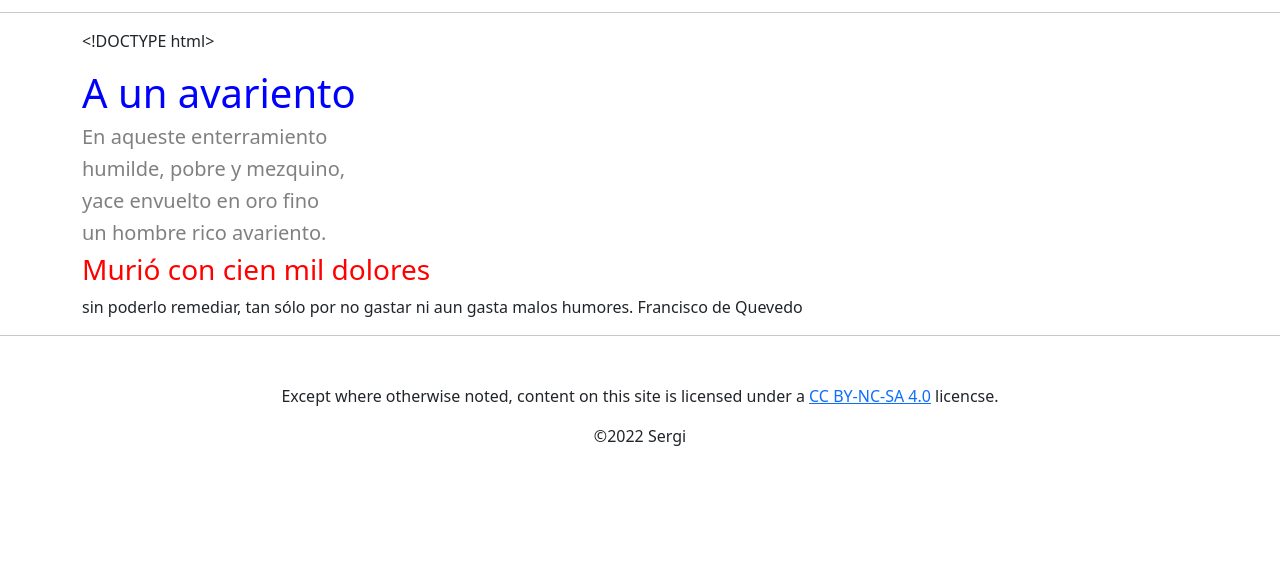
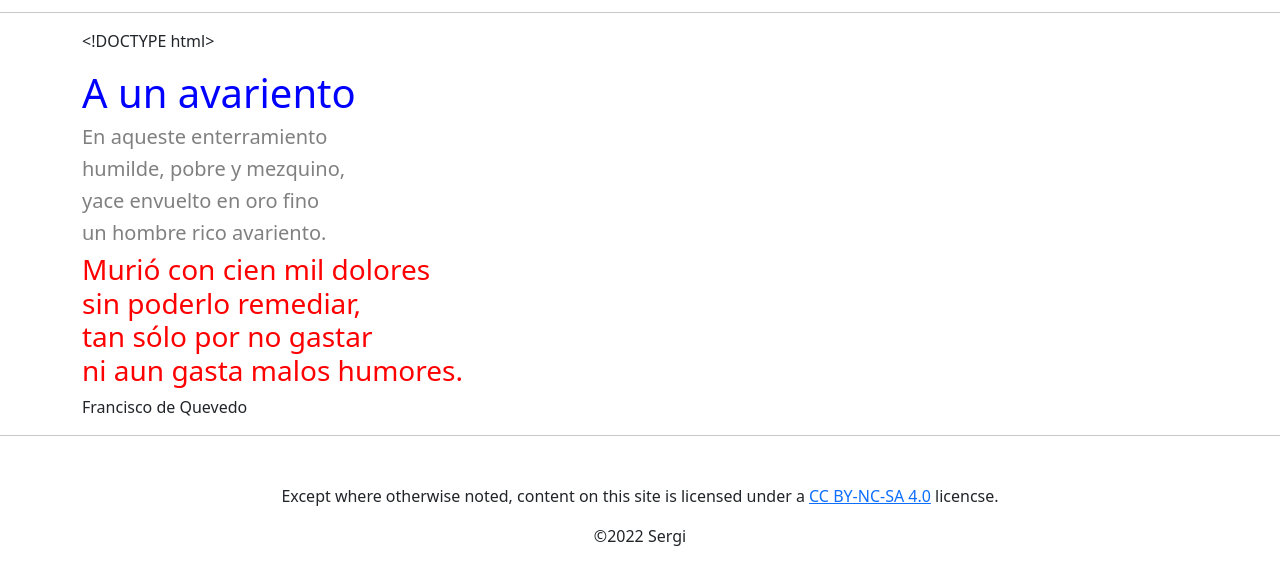
Before and after one commit to piquer1337/smx-8-jekyll, a Jekyll site: the page daw-2210/2.html, which Jekyll copies as it is, in a window 1280 px wide, cut to the strip 104-689 px from the top of the page. Built offline with Jekyll 4.4.1, drawn with Linux system fonts in a browser that asks for light colours; nearby versions of some CDN libraries; our own code applies the rules of GitHub Pages for plain Markdown files.

Commit message:
aaaaaaaaaa

```diff
--- a/daw-2210/2.html
+++ b/daw-2210/2.html
@@ -14,10 +14,10 @@
 <h2>yace envuelto en oro fino</h2>
 <h2>un hombre rico avariento.</h2>
 
-<h3 class="rojo">Murió con cien mil dolores</h3>
-sin poderlo remediar,
-tan sólo por no gastar
-ni aun gasta malos humores.
+<h3 class="rojo">Murió con cien mil dolores<br>
+sin poderlo remediar,<br>
+tan sólo por no gastar<br>
+ni aun gasta malos humores.</h3>
 Francisco de Quevedo
 
 </body>
```
